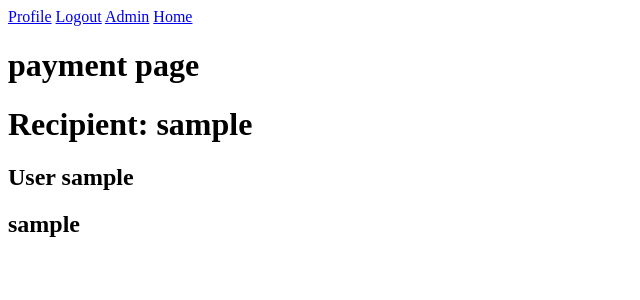
After one commit to robyngoodner/sQuaRe_change, a Django app: a page that uses main_app/templates/payment.html in a window 1280 px wide. The commit adds this page. Shown: the top 300 px of the page, without its empty margins (0-640 px from the left). Run offline with Django 4.2, Linux system fonts and the light colour scheme; the visitor is signed in with stand-in values (Sample User, id 1); data comes from the database, SQL or seed files in the repository.

Commit message:
Adds functioning qr code to payment page on profile

```diff
--- /dev/null
+++ b/main_app/templates/payment.html
@@ -0,0 +1,8 @@
+{% extends 'base.html'%}
+
+{% block content %}
+<h1> payment page </h1>
+<h1>Recipient: {{recipient}}</h1>
+<h2>User {{user}}</h2>
+<h2>{{user}}</h2>
+{% endblock %}
--- a/main_app/templates/profile.html
+++ b/main_app/templates/profile.html
@@ -6,13 +6,14 @@ Profile
 
 {% block content %}
 <h1>Profile</h1>
+<span><a href="{{username}}/payment">Payment</a></span>
 {% for stat in status %}
     <h2>Hi, {{stat.name}}</h2>
     <h4>You are a {{ stat.type_user }}</h4>
     {% if stat.type_user == 'Recipient'%}
         <h4>QR code:</h4>
         {% comment %} put final url into encoder. replace '127.0.0.1%3A8000%2F' with encoded url : https://www.albionresearch.com/tools/urlencode {% endcomment %}
-        <img src="https://api.qrserver.com/v1/create-qr-code/?data=127.0.0.1%3A8000%2Fuser%2F{{stat.name}}=100x100">
+        <a href="/user/{{username}}/payment"><img src="https://api.qrserver.com/v1/create-qr-code/?data=127.0.0.1%3A8000%2Fuser%2F{{username}}%2Fpayment=100x100"></a>
     {% endif %}
     {% if stat.type_user == 'Donor' %}
         <h4>Your donation options are:</h4>
--- a/main_app/urls.py
+++ b/main_app/urls.py
@@ -11,5 +11,6 @@ urlpatterns = [
     path('user/<username>', views.profile, name="profile"),
     path('accounts/signup/', views.signup_view, name="signup"),
     path('donor/new/', views.Donor_Create.as_view(), name="new_user"),
-    path('recipient/<username>/new/', views.recipient_create, name="new_user")
+    path('recipient/<username>/new/', views.recipient_create, name="new_user"),
+    path('user/<username>/payment', views.payment, name="payment")
 ]
--- a/main_app/views.py
+++ b/main_app/views.py
@@ -10,7 +10,6 @@ from django.contrib.auth import authenticate, login, logout
 from django.contrib.auth.forms import UserCreationForm, AuthenticationForm
 from django.contrib.auth.decorators import login_required
 from django.utils.decorators import method_decorator
-import requests
 from django import forms
 
 
@@ -87,7 +86,6 @@ def login_view(request):
     else:
         form = AuthenticationForm()
         return render(request, 'login.html', {'form':form})
-URL = "127.0.0.1%3A8000%2Fuser%2F"
 
 # @method_decorator(login_required, name='dispatch')
 def profile(request, username):
@@ -97,9 +95,8 @@ def profile(request, username):
     recipient=Recipient.objects.filter(user=user)
     store=Store.objects.filter(user=user)
     helper=Helper.objects.filter(user=user)
-    url= f'http://api.qrserver.com/v1/create-qr-code/?data={URL}{username}&size=100x100'
-    r=requests.get(url)
-    return render(request, 'profile.html', {'username': username, 'status': status, 'donor': donor, 'recipient': recipient, 'store': store, 'helper': helper, 'qr': r})
+    users=User.objects.all()
+    return render(request, 'profile.html', {'username': username, 'status': status, 'donor': donor, 'recipient': recipient, 'store': store, 'helper': helper, })
 
 class Donor_Create(CreateView):
     model = Donor
@@ -115,7 +112,6 @@ class Donor_Create(CreateView):
         return HttpResponseRedirect('/')
     success_url="/"
 
-# put url into encoder: https://www.albionresearch.com/tools/urlencode
 
 
 class Recipient_Form(forms.Form):
@@ -134,33 +130,8 @@ def recipient_create(request, username):
         form = Recipient_Form()
         return render(request, 'user_create.html', {'form': form})
 
-# http://api.qrserver.com/v1/create-qr-code/?data=http://api.qrserver.com/v1/create-qr-code/?data=HelloWorld!&size=100x100&size=100x100
-    # model = Recipient
-    # fields = ["identifier"]
-    # template_name="user_create.html"
-
-    # def get_success_url(self):
-    #     return reverse('user_detail', kwargs={'pk': self.object.pk})
-    # def form_valid(self, form):
-    #     self.object = form.save(commit=False)
-    #     # print(f'line 100 {self.object}')
-    #     self.object.user = self.request.user
-    #     self.object.save()
-    #     return HttpResponseRedirect('/')
-    # success_url="/"
-
-# class Recipient_Create(CreateView):
-#     url = User.objects.get(user)
-#     r=requests.get('https://api.qrserver.com/v1/create-qr-code/?data=[URL-encoded-text]&size=[pixels]x[pixels]')
-#     model = Recipient
-#     fields = ["identifier"]
-#     template_name="user_create.html"
-#     def get_success_url(self):
-#         return reverse('user_detail', kwargs={'pk': self.object.pk})
-#     def form_valid(self, form):
-#         self.object = form.save(commit=False)
-#         # print(f'line 100 {self.object}')
-#         self.object.user = self.request.user
-#         self.object.save()
-#         return HttpResponseRedirect('/')
-#     success_url="/"
+@login_required
+def payment(request, username):
+    recipient=User.objects.get(username=username)
+    print(request)
+    return render(request, 'payment.html', {'recipient': recipient})
```
